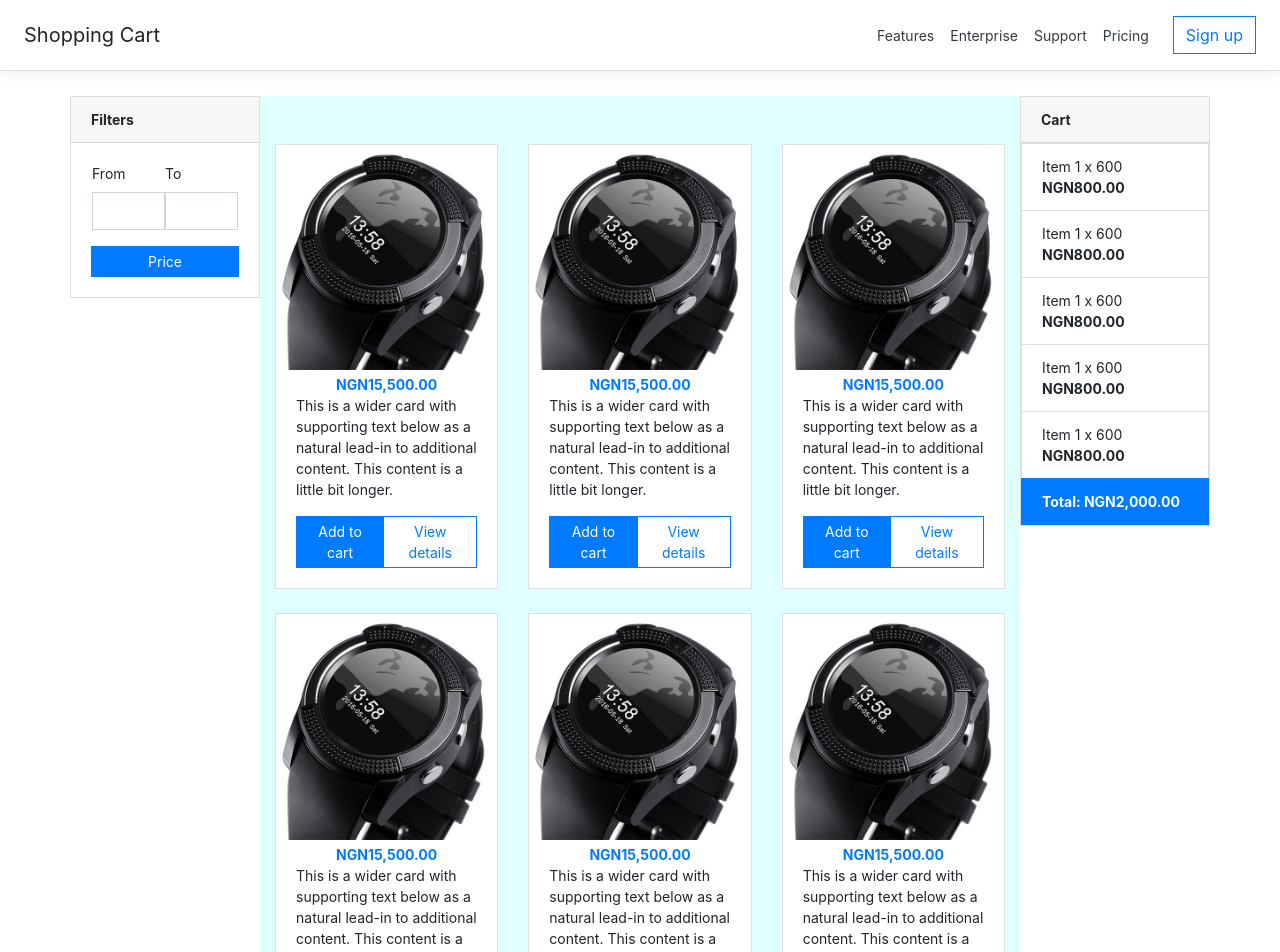
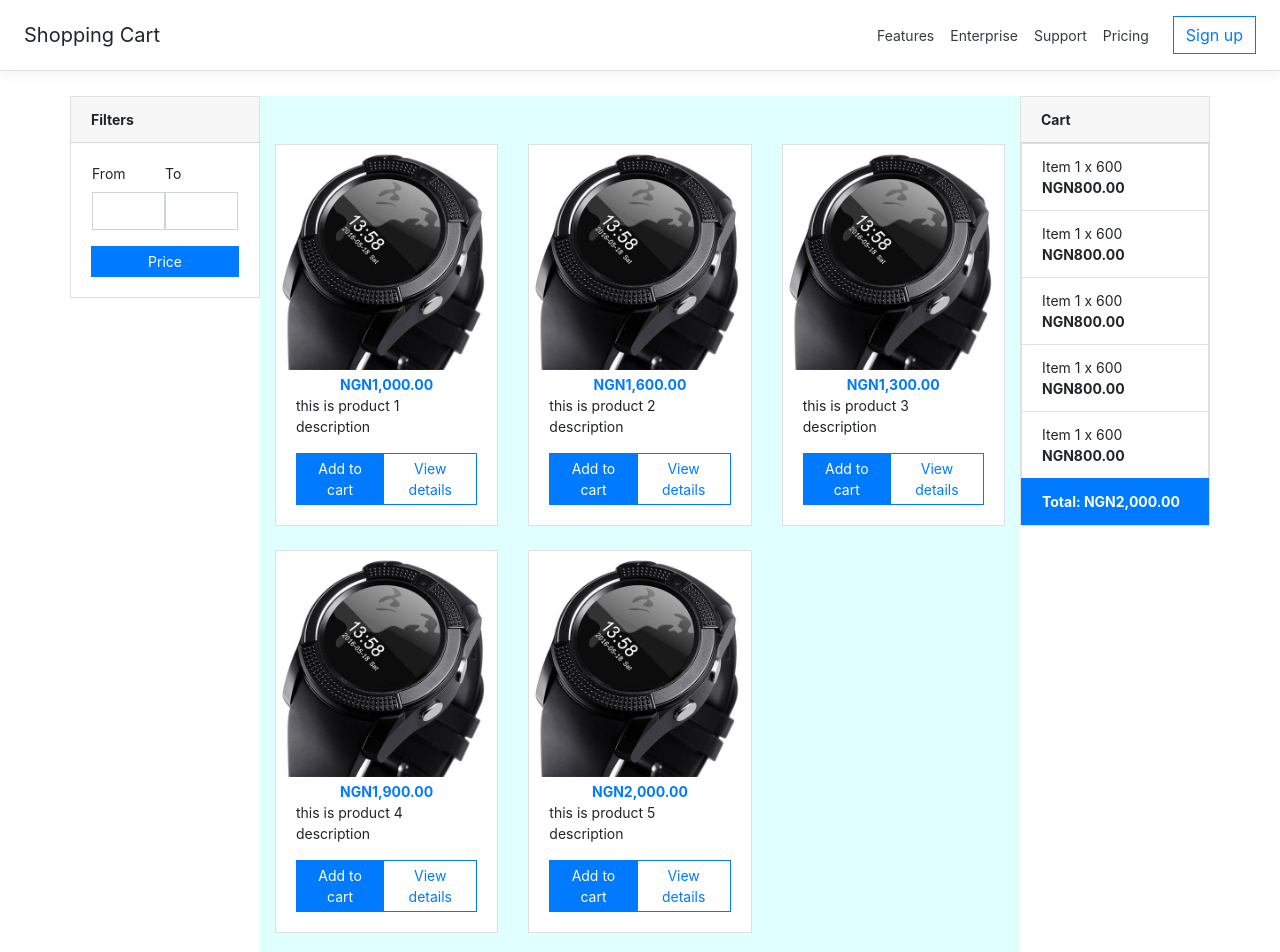
Before and after one commit to afolabiopakunle/ecommerce-app, an Angular app: page / in a window 1280 px wide. Shown: the top 952 px of the page. Built offline with nearby package versions, Linux system fonts and the light colour scheme.

Commit message:
products list input array working

```diff
--- a/src/app/components/shopping-cart/product-list/product-item/product-item.component.html
+++ b/src/app/components/shopping-cart/product-list/product-item/product-item.component.html
@@ -1,8 +1,8 @@
 <div class="card mb-4 box-shadow">
     <img class="card-img-top pt-1" src="assets/images/wrist-watch.jpg" alt="Card image cap">
     <div class="card-body pt-1">
-        <p class="text-center font-weight-bold text-primary mb-0">{{ 15500 | currency:'NGN' }}</p>
-        <p class="card-text">This is a wider card with supporting text below as a natural lead-in to additional content. This content is a little bit longer.</p>
+        <p class="text-center font-weight-bold text-primary mb-0">{{ productItem.price | currency:'NGN' }}</p>
+        <p class="card-text">{{ productItem.description }}</p>
         <div class="d-flex align-items-center">
             <div class="btn-group">
                 <button type="button" class="btn btn-sm btn-primary text-white">Add to cart</button>
--- a/src/app/components/shopping-cart/product-list/product-item/product-item.component.ts
+++ b/src/app/components/shopping-cart/product-list/product-item/product-item.component.ts
@@ -1,4 +1,5 @@
-import { Component, OnInit } from '@angular/core';
+import { Component, OnInit, Input } from '@angular/core';
+import { Products } from 'src/app/models/product';
 
 @Component({
   selector: 'app-product-item',
@@ -7,6 +8,8 @@ import { Component, OnInit } from '@angular/core';
 })
 export class ProductItemComponent implements OnInit {
 
+  @Input() productItem: Products;
+
   constructor() { }
 
   ngOnInit(): void {
--- a/src/app/components/shopping-cart/product-list/product-list.component.html
+++ b/src/app/components/shopping-cart/product-list/product-list.component.html
@@ -1,5 +1,5 @@
 <div class="row pt-5">
-    <div class="col-md-4" *ngFor="let item of [1, 2, 3, 4, 5, 6, 7, 8, 9]">
-        <app-product-item></app-product-item>
+    <div class="col-md-4" *ngFor="let product of products">
+        <app-product-item [productItem]="product"></app-product-item>
     </div>
 </div>
--- a/src/app/components/shopping-cart/product-list/product-list.component.ts
+++ b/src/app/components/shopping-cart/product-list/product-list.component.ts
@@ -1,4 +1,6 @@
 import { Component, OnInit } from '@angular/core';
+import { Products } from 'src/app/models/product';
+import { ProductsService } from 'src/app/services/product.service';
 
 @Component({
   selector: 'app-product-list',
@@ -7,9 +9,11 @@ import { Component, OnInit } from '@angular/core';
 })
 export class ProductListComponent implements OnInit {
 
-  constructor() { }
+  products: Products[];
+  constructor(private productServices: ProductsService) { }
 
   ngOnInit(): void {
+   this.products = this.productServices.getProducts()
   }
 
 }
--- a/src/app/services/product.service.ts
+++ b/src/app/services/product.service.ts
@@ -8,14 +8,16 @@ import { Products } from '../models/product';
 export class ProductsService {
 
   products: Products[] = [
-    new Products(1, "product 1", "this is product 1 description, 1000"),
-    new Products(1, "product b", "this is product 2 description, 1600"),
-    new Products(1, "product c", "this is product 3 description, 1300"),
-    new Products(1, "product d", "this is product 4 description, 1900"),
-    new Products(1, "product e", "this is product 5 description, 2000")
+    new Products(1, "product 1", "this is product 1 description", 1000),
+    new Products(2, "product b", "this is product 2 description", 1600),
+    new Products(3, "product c", "this is product 3 description", 1300),
+    new Products(4, "product d", "this is product 4 description", 1900),
+    new Products(5, "product e", "this is product 5 description", 2000)
   ]
   constructor() { }
 
-  getProducts: Product[]
+  getProducts(): Products[] {
+    return this.products;
+  }
 
 }
```
